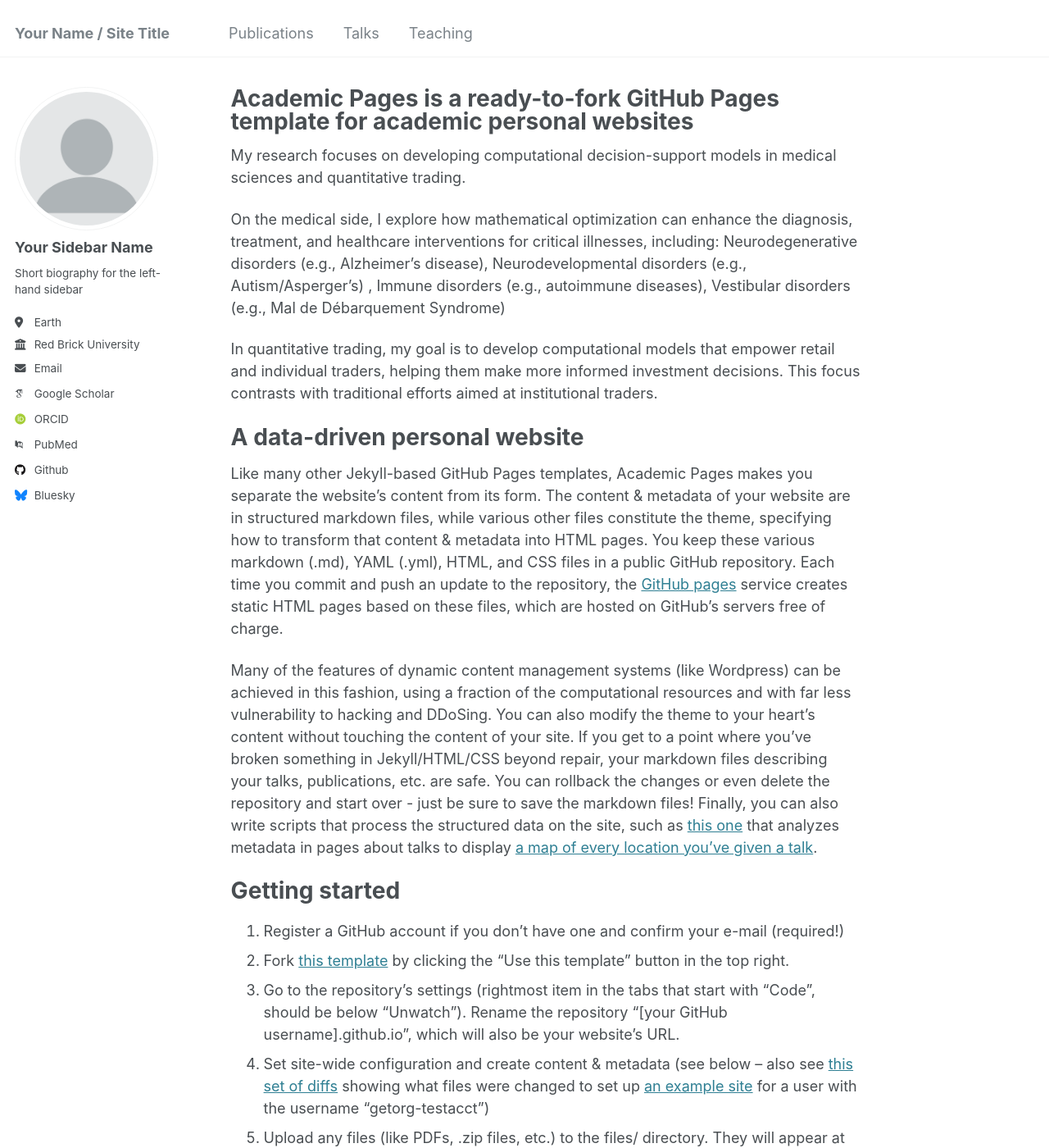
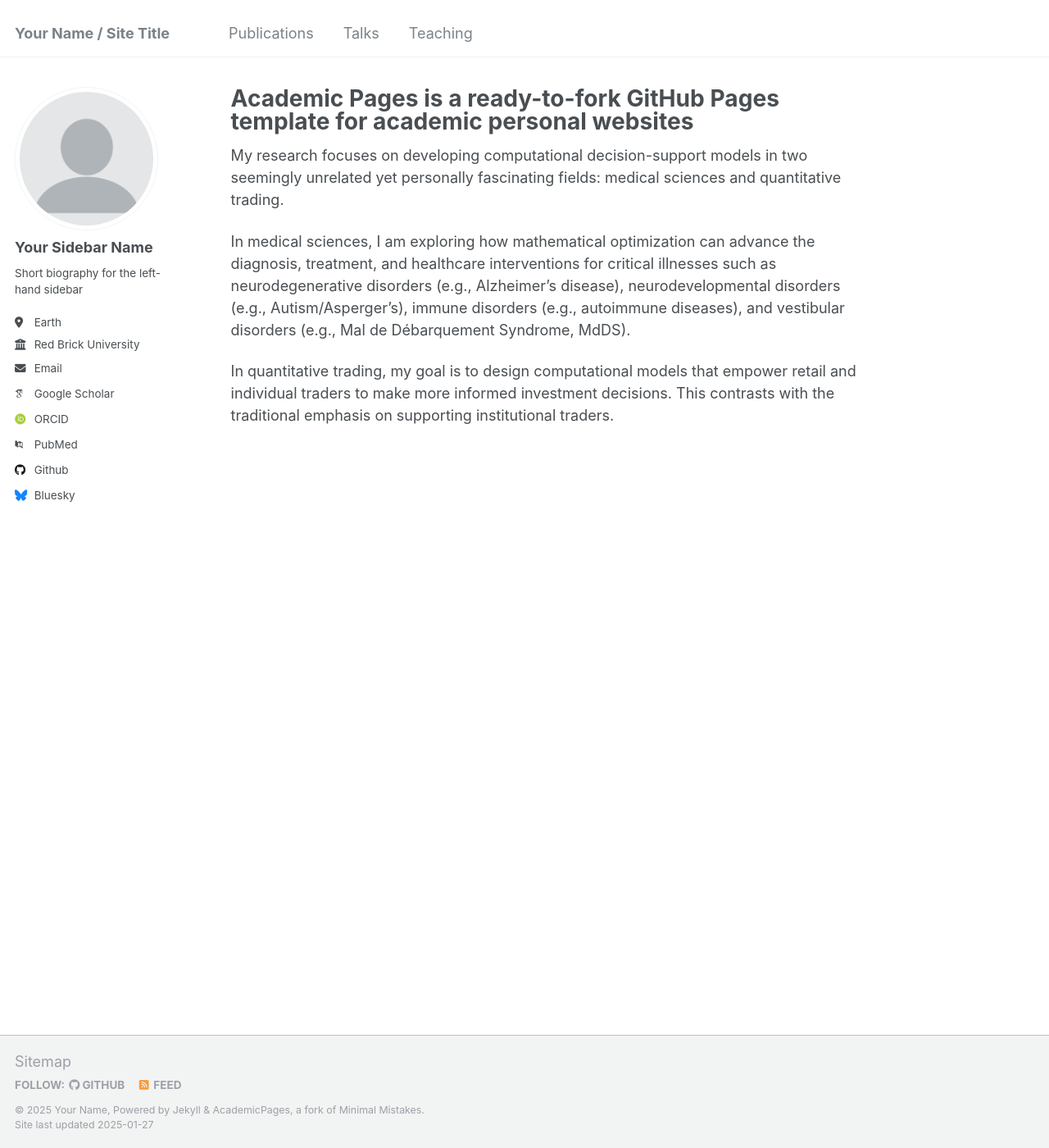
Before and after one commit to wenbo5565/wenbo5565.github.io, a Jekyll site: the page built from _pages/about.md, in a window 1280 px wide and 1400 px high. Shown: the whole window at 82% size. Built offline with Jekyll 4.4.1, drawn with Linux system fonts in a browser that asks for light colours; some web fonts are replaced; some of the changed text lies outside the part shown.

Commit message:
Update about.md

```diff
--- a/_pages/about.md
+++ b/_pages/about.md
@@ -7,44 +7,8 @@ redirect_from:
   - /about.html
 ---
 
-My research focuses on developing computational decision-support models in medical sciences and quantitative trading.
+My research focuses on developing computational decision-support models in two seemingly unrelated yet personally fascinating fields: medical sciences and quantitative trading.
 
-On the medical side, I explore how mathematical optimization can enhance the diagnosis, treatment, and healthcare interventions for critical illnesses, including: Neurodegenerative disorders (e.g., Alzheimer's disease), Neurodevelopmental disorders (e.g., Autism/Asperger's)
-, Immune disorders (e.g., autoimmune diseases), Vestibular disorders (e.g., Mal de Débarquement Syndrome)
+In medical sciences, I am exploring how mathematical optimization can advance the diagnosis, treatment, and healthcare interventions for critical illnesses such as neurodegenerative disorders (e.g., Alzheimer's disease), neurodevelopmental disorders (e.g., Autism/Asperger's), immune disorders (e.g., autoimmune diseases), and vestibular disorders (e.g., Mal de Débarquement Syndrome, MdDS).
 
-In quantitative trading, my goal is to develop computational models that empower retail and individual traders, helping them make more informed investment decisions. This focus contrasts with traditional efforts aimed at institutional traders.
-
-A data-driven personal website
-======
-Like many other Jekyll-based GitHub Pages templates, Academic Pages makes you separate the website's content from its form. The content & metadata of your website are in structured markdown files, while various other files constitute the theme, specifying how to transform that content & metadata into HTML pages. You keep these various markdown (.md), YAML (.yml), HTML, and CSS files in a public GitHub repository. Each time you commit and push an update to the repository, the [GitHub pages](https://pages.github.com/) service creates static HTML pages based on these files, which are hosted on GitHub's servers free of charge.
-
-Many of the features of dynamic content management systems (like Wordpress) can be achieved in this fashion, using a fraction of the computational resources and with far less vulnerability to hacking and DDoSing. You can also modify the theme to your heart's content without touching the content of your site. If you get to a point where you've broken something in Jekyll/HTML/CSS beyond repair, your markdown files describing your talks, publications, etc. are safe. You can rollback the changes or even delete the repository and start over - just be sure to save the markdown files! Finally, you can also write scripts that process the structured data on the site, such as [this one](https://github.com/academicpages/academicpages.github.io/blob/master/talkmap.ipynb) that analyzes metadata in pages about talks to display [a map of every location you've given a talk](https://academicpages.github.io/talkmap.html).
-
-Getting started
-======
-1. Register a GitHub account if you don't have one and confirm your e-mail (required!)
-1. Fork [this template](https://github.com/academicpages/academicpages.github.io) by clicking the "Use this template" button in the top right.
-1. Go to the repository's settings (rightmost item in the tabs that start with "Code", should be below "Unwatch"). Rename the repository "[your GitHub username].github.io", which will also be your website's URL.
-1. Set site-wide configuration and create content & metadata (see below -- also see [this set of diffs](http://archive.is/3TPas) showing what files were changed to set up [an example site](https://getorg-testacct.github.io) for a user with the username "getorg-testacct")
-1. Upload any files (like PDFs, .zip files, etc.) to the files/ directory. They will appear at https://[your GitHub username].github.io/files/example.pdf.
-1. Check status by going to the repository settings, in the "GitHub pages" section
-
-Site-wide configuration
-------
-The main configuration file for the site is in the base directory in [_config.yml](https://github.com/academicpages/academicpages.github.io/blob/master/_config.yml), which defines the content in the sidebars and other site-wide features. You will need to replace the default variables with ones about yourself and your site's github repository. The configuration file for the top menu is in [_data/navigation.yml](https://github.com/academicpages/academicpages.github.io/blob/master/_data/navigation.yml). For example, if you don't have a portfolio or blog posts, you can remove those items from that navigation.yml file to remove them from the header.
-
-Create content & metadata
-------
-For site content, there is one markdown file for each type of content, which are stored in directories like _publications, _talks, _posts, _teaching, or _pages. For example, each talk is a markdown file in the [_talks directory](https://github.com/academicpages/academicpages.github.io/tree/master/_talks). At the top of each markdown file is structured data in YAML about the talk, which the theme will parse to do lots of cool stuff. The same structured data about a talk is used to generate the list of talks on the [Talks page](https://academicpages.github.io/talks), each [individual page](https://academicpages.github.io/talks/2012-03-01-talk-1) for specific talks, the talks section for the [CV page](https://academicpages.github.io/cv), and the [map of places you've given a talk](https://academicpages.github.io/talkmap.html) (if you run this [python file](https://github.com/academicpages/academicpages.github.io/blob/master/talkmap.py) or [Jupyter notebook](https://github.com/academicpages/academicpages.github.io/blob/master/talkmap.ipynb), which creates the HTML for the map based on the contents of the _talks directory).
-
-**Markdown generator**
-
-The repository includes [a set of Jupyter notebooks](https://github.com/academicpages/academicpages.github.io/tree/master/markdown_generator
-) that converts a CSV containing structured data about talks or presentations into individual markdown files that will be properly formatted for the Academic Pages template. The sample CSVs in that directory are the ones I used to create my own personal website at stuartgeiger.com. My usual workflow is that I keep a spreadsheet of my publications and talks, then run the code in these notebooks to generate the markdown files, then commit and push them to the GitHub repository.
-
-How to edit your site's GitHub repository
-------
-Many people use a git client to create files on their local computer and then push them to GitHub's servers. If you are not familiar with git, you can directly edit these configuration and markdown files directly in the github.com interface. Navigate to a file (like [this one](https://github.com/academicpages/academicpages.github.io/blob/master/_talks/2012-03-01-talk-1.md) and click the pencil icon in the top right of the content preview (to the right of the "Raw | Blame | History" buttons). You can delete a file by clicking the trashcan icon to the right of the pencil icon. You can also create new files or upload files by navigating to a directory and clicking the "Create new file" or "Upload files" buttons.
-
-Example: editing a markdown file for a talk
-![Editing a markdown file for a talk](/images/editing-talk.png)
+In quantitative trading, my goal is to design computational models that empower retail and individual traders to make more informed investment decisions. This contrasts with the traditional emphasis on supporting institutional traders.
```
